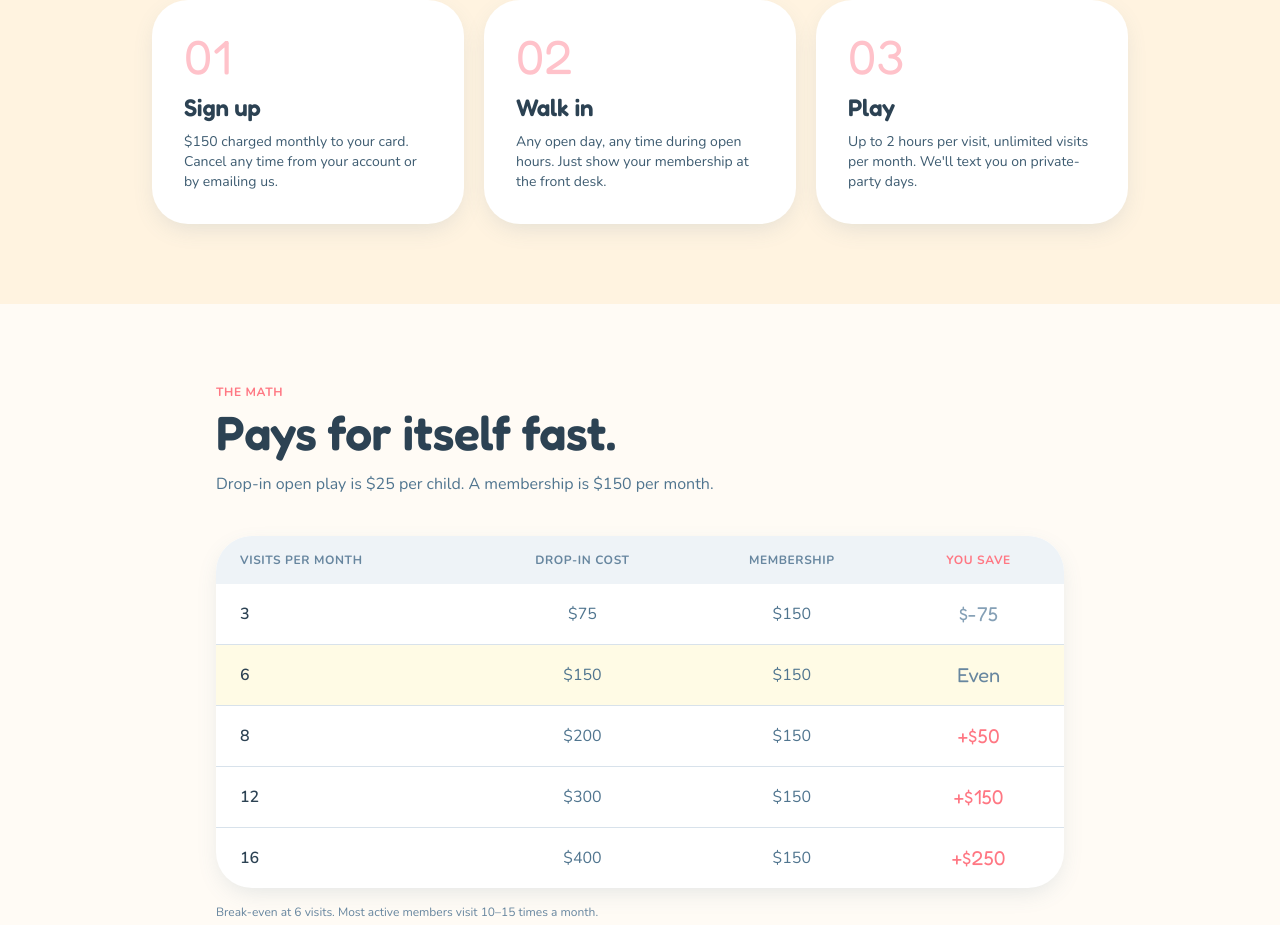
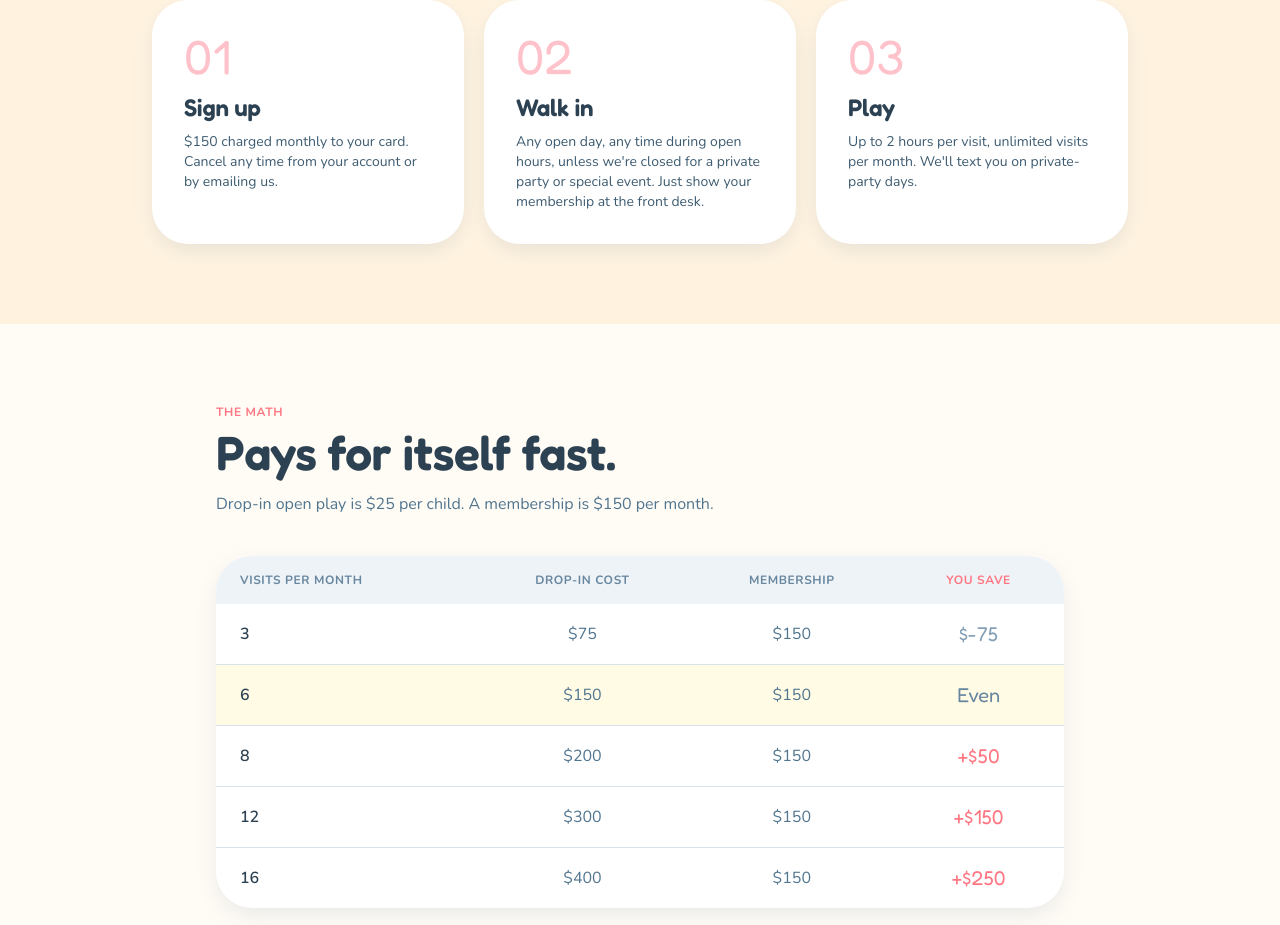
Before and after one commit to DevTeamBigWave/website, a Next.js app: page /memberships in a window 1280 px wide. Shown: the part 1419-2344 px from the top of the page. Built offline with nearby package versions, Linux system fonts and the light colour scheme; no server answers.

Commit message:
Memberships: clarify walk-in access excludes private party days

```diff
--- a/app/memberships/page.tsx
+++ b/app/memberships/page.tsx
@@ -120,7 +120,7 @@ function HowItWorks() {
           <Step
             n="02"
             title="Walk in"
-            blurb="Any open day, any time during open hours. Just show your membership at the front desk."
+            blurb="Any open day, any time during open hours, unless we're closed for a private party or special event. Just show your membership at the front desk."
           />
           <Step
             n="03"
```
